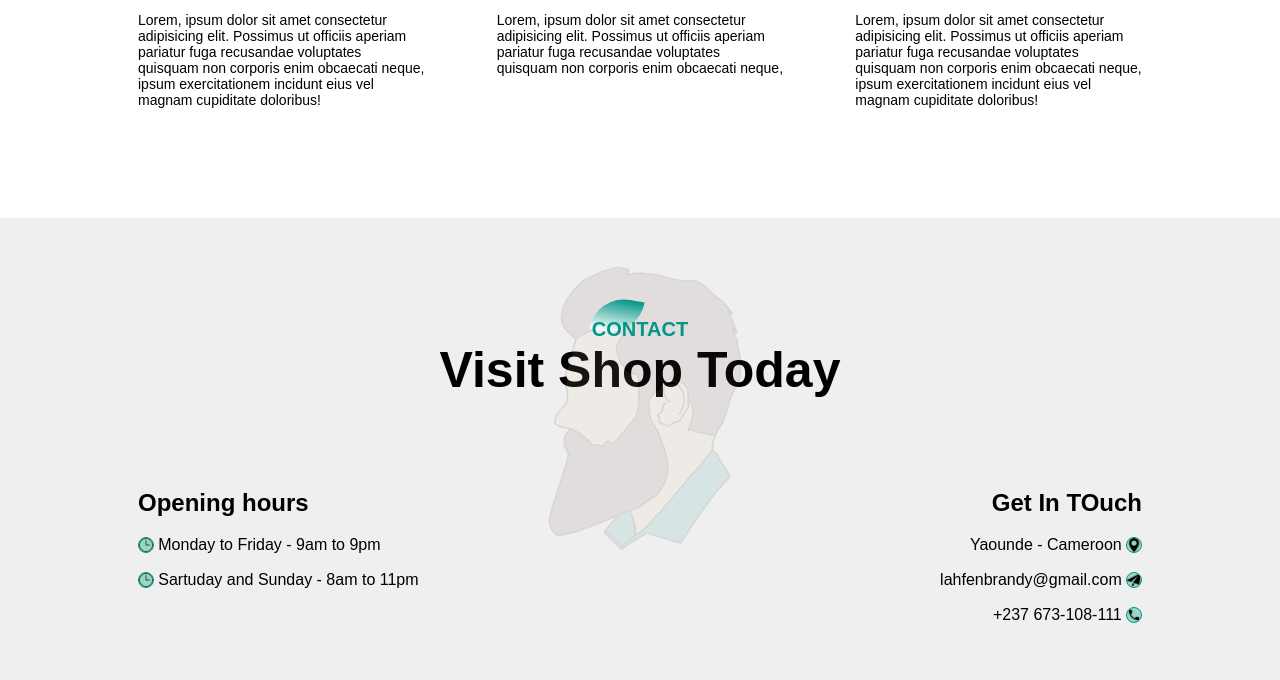
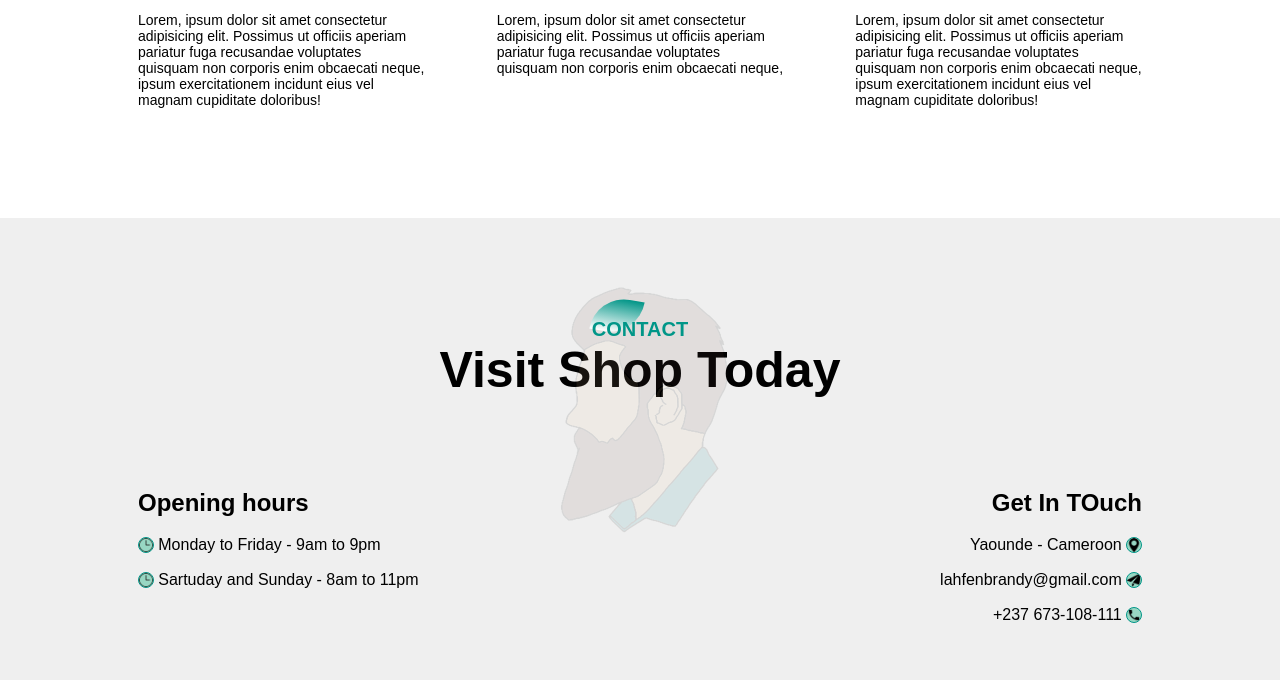
Before and after one commit to lahfen-brandy/barber-shop, a plain HTML site: page index.html in a window 1280 px wide. Shown: the part 2869-3549 px from the top of the page. Drawn offline with Linux system fonts and the light colour scheme; some packages are replaced by stand-ins of ours; a script that the page names is missing; a web font is replaced by a local one.

Commit message:
Update Styles.css

```diff
--- a/Assets/Styles.css
+++ b/Assets/Styles.css
@@ -427,7 +427,7 @@ hr {
     background: #98d7c3;
 }
 .footer-img{
-    max-width: 370px;
+    max-width: 320px;
     opacity: 0.1;
     position: absolute;
     left: 50%;
```
